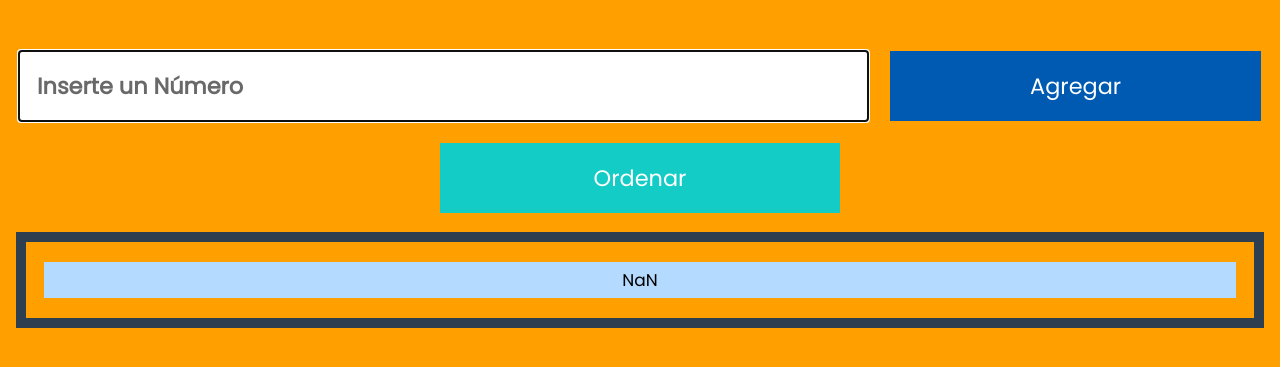
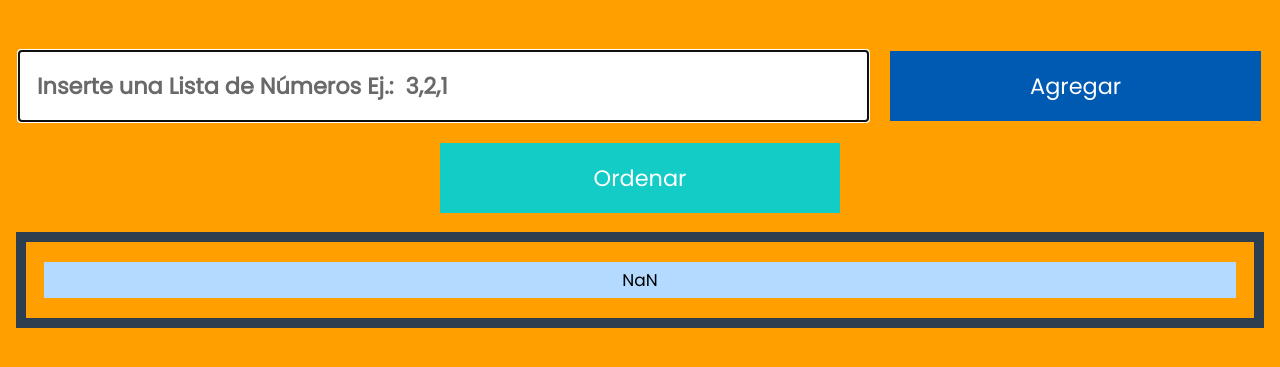
Before and after one commit to ShadowEcux/burbuja-1, a website: page index.html in a window 1280 px wide. Both pictures are taken after typing "Sample" into the empty fields and a click on the button "Agregar". Shown: the part 151-518 px from the top of the page. Drawn offline with nearby package versions, Linux system fonts and the light colour scheme.

Commit message:
Now we can Insert a List

```diff
--- a/css/main.css
+++ b/css/main.css
@@ -111,6 +111,10 @@ div.input-container button {
     background-color: #13BAB4;
 }
 
+:disabled {
+    opacity: 0.7;
+}
+
 @media (max-width: 600px) {
     div.input-container {
         flex-wrap: wrap;
--- a/index.html
+++ b/index.html
@@ -9,7 +9,7 @@
 <body>
     <h1>Burbuja</h1>
     <div class="input-container">
-        <input id="Number" type="text" placeholder="Inserte un Número" required>
+        <input id="Number" type="text" placeholder="Inserte una Lista de Números Ej.:  3,2,1" required>
         <button id="Add">Agregar</button>
     </div>
 
--- a/js/main.js
+++ b/js/main.js
@@ -11,18 +11,21 @@ $('#Order').click(function () {
  * Button event, Add a Number to the array
  */
 $('#Add').click(function () {
-
-    let number = Number($('#Number').val());
-    if (number == '')
+    let text = $('#Number').val();
+    if (text == '')
         return;
 
-    if (numbers.includes(number))
-        return;
+    let res = text.split(",");
+    res.forEach(function(item) {
+        let number = Number(item);
+        if (numbers.includes(number))
+            return;
+        numbers.push(number);
+        let element = $('#number-block').children().clone();
+        $('#Number').val("");
+        $('#Main').append(element.html("<span>"+number+"</span>"));
+    })
 
-    numbers.push(number);
-    let element = $('#number-block').children().clone();
-    $('#Number').val("");
-    $('#Main').append(element.html("<span>"+number+"</span>"));
     $('#Number').focus();
 });
 
@@ -71,7 +74,7 @@ function sleep(ms) {
  */
 $('#Number').keydown(function (e) {
         // Allow: backspace, delete, tab, escape and enter
-    if ($.inArray(e.keyCode, [46, 8, 9, 27, 13, 110]) !== -1 ||
+    if ($.inArray(e.keyCode, [46, 8, 9, 27, 13, 188]) !== -1 ||
             // Allow: Ctrl/cmd+A
         (e.keyCode == 65 && (e.ctrlKey === true || e.metaKey === true)) ||
             // Allow: Ctrl/cmd+C
```
